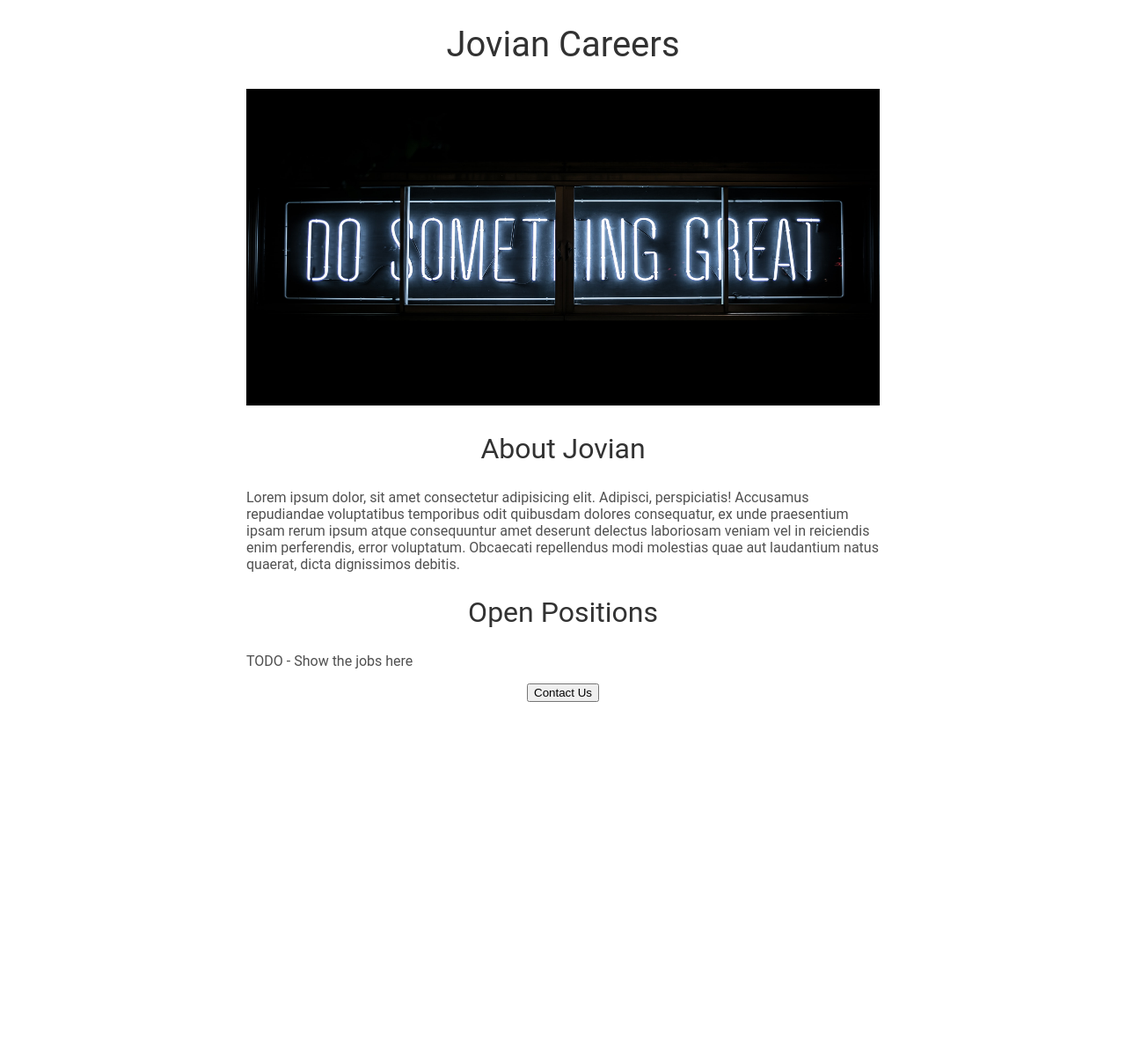
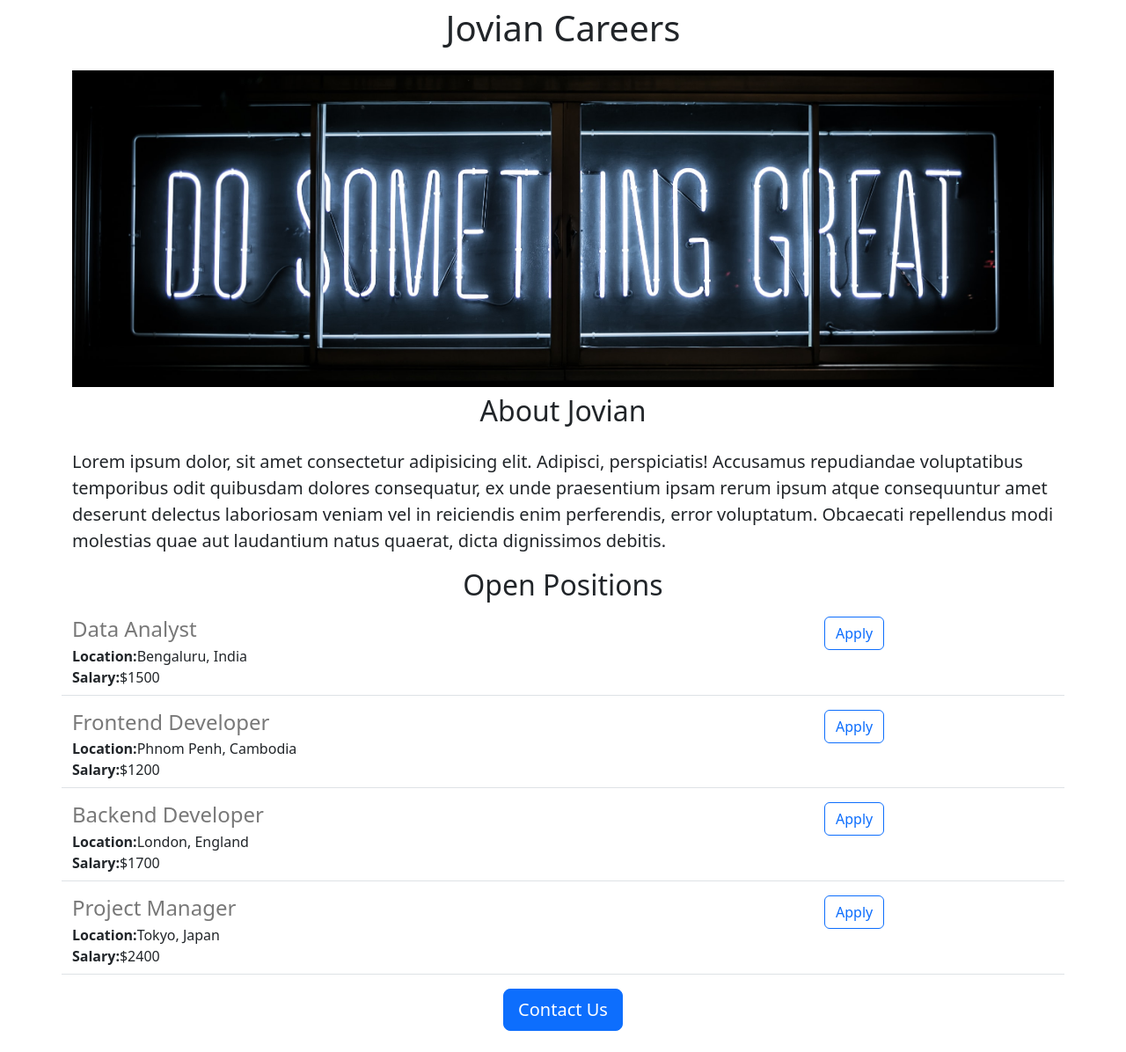
Before and after one commit to SatyaDeveloperKH/first_flask_project_repository, a Flask app: page / in a window 1280 px wide. Shown: the whole page at 88% size. Before the commit the page ends 798 px from the top, so only its background shows below. Run offline with Flask 2, Linux system fonts and the light colour scheme.

Commit message:
Added dynamic data and API route

```diff
--- a/main.py
+++ b/main.py
@@ -1,10 +1,41 @@
-from flask import Flask, render_template
+from flask import Flask, render_template, jsonify
 
 app = Flask(__name__)
 
+JOBS = [
+  {
+    'id': 1,
+    'title': 'Data Analyst',
+    'location': 'Bengaluru, India',
+    'salary': '$1500'
+  },
+  {
+    'id': 2,
+    'title': 'Frontend Developer',
+    'location': 'Phnom Penh, Cambodia',
+    'salary': '$1200'
+  },
+  {
+    'id': 3,
+    'title': 'Backend Developer',
+    'location': 'London, England',
+    'salary': '$1700'
+  },
+  {
+    'id': 4,
+    'title': 'Project Manager',
+    'location': 'Tokyo, Japan',
+    'salary': '$2400'
+  }
+]
+
 @app.route("/")
 def hello():
-  return render_template('home.html')
+  return render_template('home.html', jobs=JOBS)
+
+@app.route("/jobs")
+def list_jobs():
+  return jsonify(JOBS)
 
 if __name__ == "__main__":
   app.run(host='0.0.0.0', debug=True)
--- a/templates/home.html
+++ b/templates/home.html
@@ -1,51 +1,30 @@
 <!DOCTYPE html>
 <html lang="en">
 <head>
+  <link href="https://cdn.jsdelivr.net/npm/bootstrap@5.3.0-alpha1/dist/css/bootstrap.min.css" rel="stylesheet" integrity="sha384-GLhlTQ8iRABdZLl6O3oVMWSktQOp6b7In1Zl3/Jr59b6EGGoI1aFkw7cmDA6j6gD" crossorigin="anonymous">
   <style>
-    h1{
-      font-size: 40px;
-      font-family: Roboto;
-      font-weight: normal;
-      color: rgb(50, 50, 50);
-      text-align: center;
-    }
-
     #banner{
+      height: 360px;
+      object-fit: cover;
       width: 100%;
-      height: 360px;
-      object-fit: covcover
-    }
-
-    h2{
-      font-family: Roboto;
-      font-size: 32px;
-      color: rgb(50, 50, 50);
-      text-align: center;
-      font-weight: normal;
-    }
-
-    p{
-      font-family: Roboto;
-      color: rgb(80, 80, 80);
-    }
-
-    #container{
-      max-width: 720px;
-      margin: 0 auto;
     }
   </style>
   <title>Welcome to Jovian</title>
 </head>
 <body>
-  <div id="container">
-    <h1>Jovian Careers</h1>
-    <img id="banner" src="https://firstflaskprojectrepository.siengsatya.repl.co/static/career.jpg">
-    <h2>About Jovian</h2>
-    <p>Lorem ipsum dolor, sit amet consectetur     adipisicing elit. Adipisci, perspiciatis! Accusamus repudiandae voluptatibus temporibus odit quibusdam dolores consequatur, ex unde praesentium ipsam rerum ipsum atque consequuntur amet deserunt delectus laboriosam veniam vel in reiciendis enim perferendis, error voluptatum. Obcaecati repellendus modi molestias quae aut laudantium natus quaerat, dicta dignissimos debitis.</p>
-    <h2>Open Positions</h2>
-    <p>TODO - Show the jobs here</p>
-    <div style="text-align: center;">
-      <button>Contact Us</button>
+  <div class="container">
+    <h1 class="text-center mt-2 mb-4">Jovian Careers</h1>
+    <img id="banner" src="https://firstflaskprojectrepository.siengsatya.repl.co/static/career.jpg" class="img-fluid">
+    <h2 class="text-center mt-2 mb-4">About Jovian</h2>
+    <p class="lead">Lorem ipsum dolor, sit amet consectetur     adipisicing elit. Adipisci, perspiciatis! Accusamus repudiandae voluptatibus temporibus odit quibusdam dolores consequatur, ex unde praesentium ipsam rerum ipsum atque consequuntur amet deserunt delectus laboriosam veniam vel in reiciendis enim perferendis, error voluptatum. Obcaecati repellendus modi molestias quae aut laudantium natus quaerat, dicta dignissimos debitis.</p>
+    <h2 class="text-center">Open Positions</h2>
+    <p>
+      {% for job in jobs %}
+        {% include 'jobitem.html' %}
+      {% endfor %}
+    </p>
+    <div class="text-center">
+      <button class="btn btn-primary btn-lg mb-4">Contact Us</button>
     </div>
   </div>
 </body>
--- /dev/null
+++ b/templates/jobitem.html
@@ -0,0 +1,26 @@
+<div
+  style="margin-bottom: 16px; padding-bottom: 8px;"
+  class="border-bottom row">
+  <div class="col-9">
+    <h4
+      style="color: rgb(120, 120, 120);
+      margin-bottom: 4px;">
+      {{job['title']}}
+    </h4>
+    <div>
+      <b>Location:</b>{{job['location']}}
+    </div>
+    {% if 'salary' in job %}
+    <div>
+      <b>Salary:</b>{{job['salary']}}
+    </div>
+    {% endif %}
+  </div>
+  <div class="col-3">
+    <button
+      type="button"
+      class="btn btn-outline-primary">
+      Apply
+    </button>
+  </div>
+</div>
```
